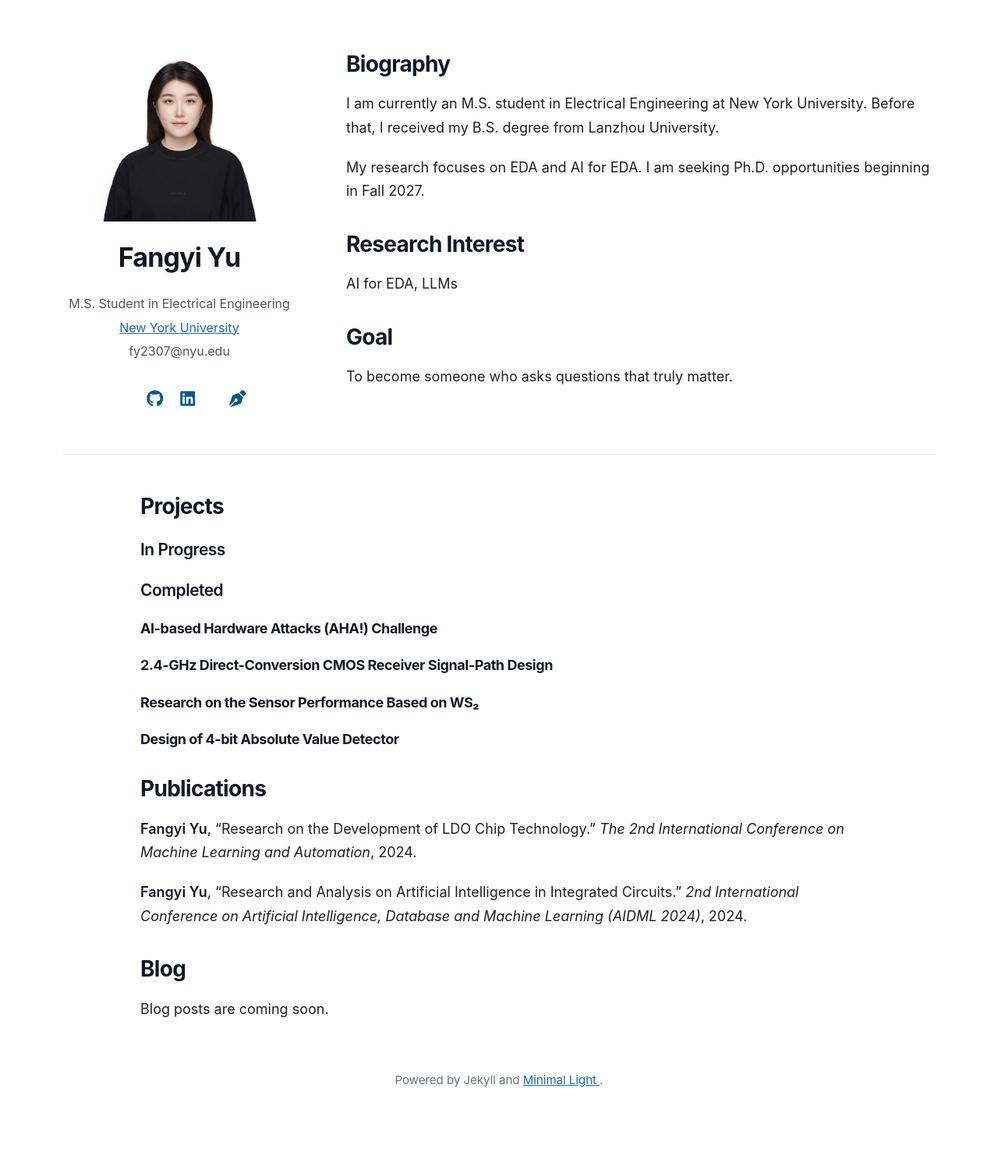
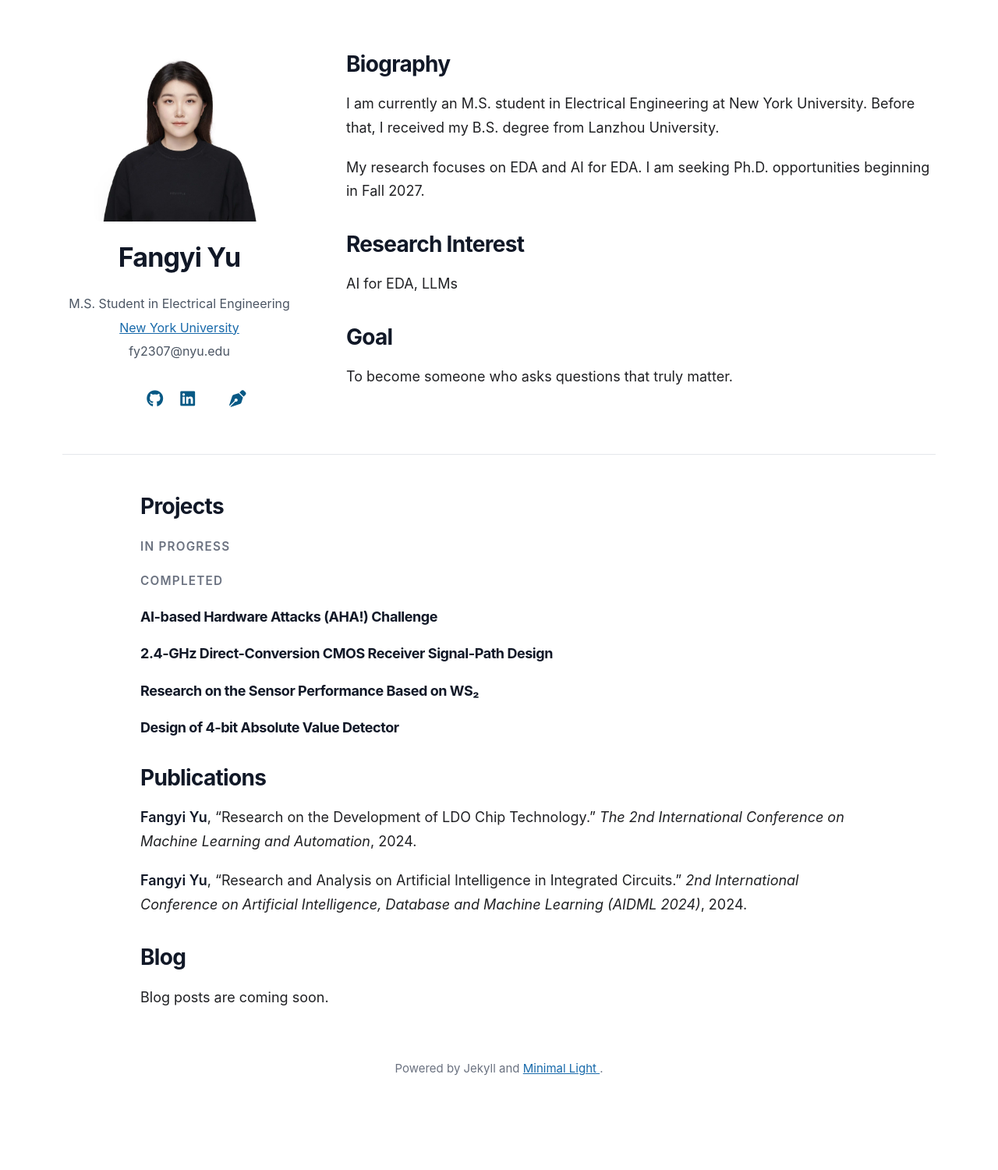
Before and after one commit to fangyiyu02/fangyiyu02.github.io, a Jekyll site: the page built from index.md, in a window 1280 px wide. Shown: the whole page at 78% size. Built offline with Jekyll 4.4.1, drawn with Linux system fonts in a browser that asks for light colours; a style sheet for code colours, icons or effects is not loaded; our own code applies the rules of GitHub Pages for plain Markdown files.

Commit message:
Style project statuses as small uppercase gray labels
Add styles for project status labels in main content.

```diff
--- a/assets/css/style-no-dark-mode.scss
+++ b/assets/css/style-no-dark-mode.scss
@@ -85,3 +85,13 @@ a:hover {
   color: #0b4f8a;
   text-decoration: underline;
 }
+
+/* Project status labels */
+.main-content > #in-progress,
+.main-content > #completed {
+  font-size: 0.85em;
+  text-transform: uppercase;
+  letter-spacing: 0.08em;
+  color: #6b7280;
+  font-weight: 600;
+}
```
